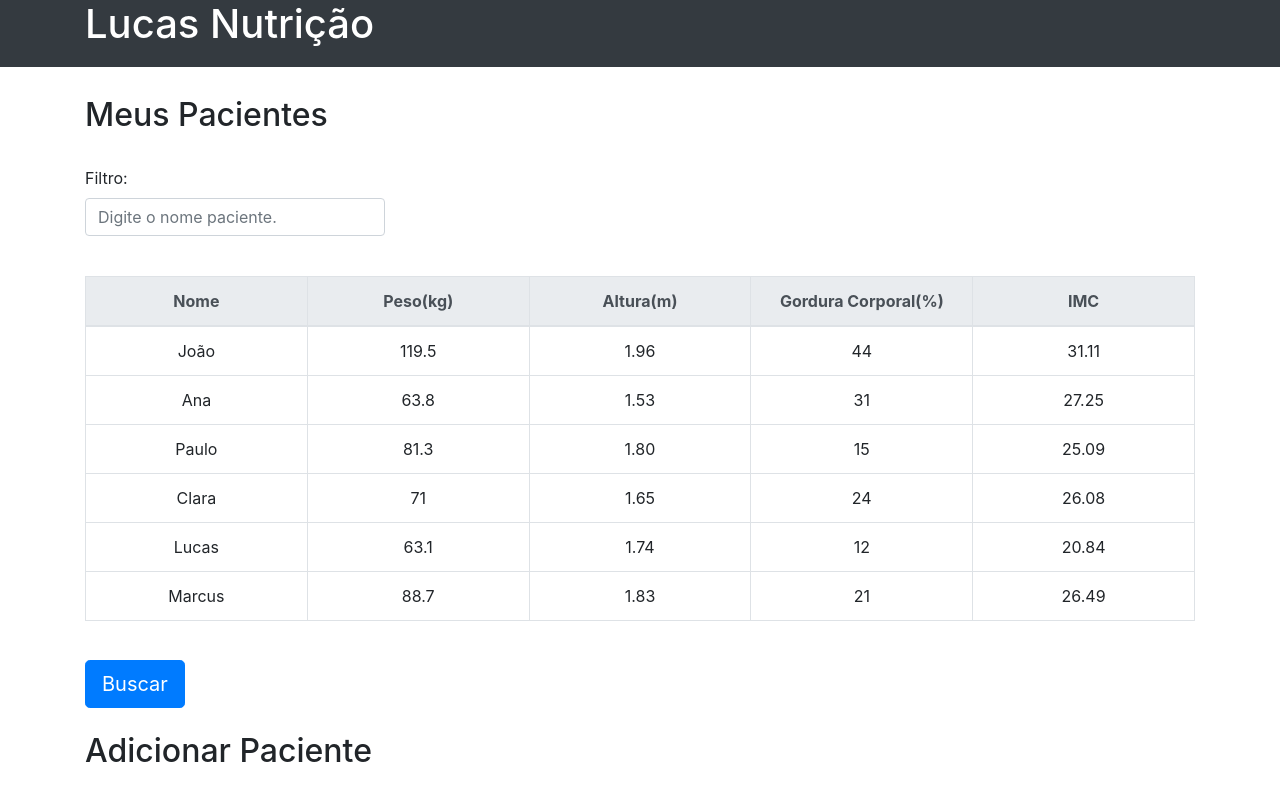
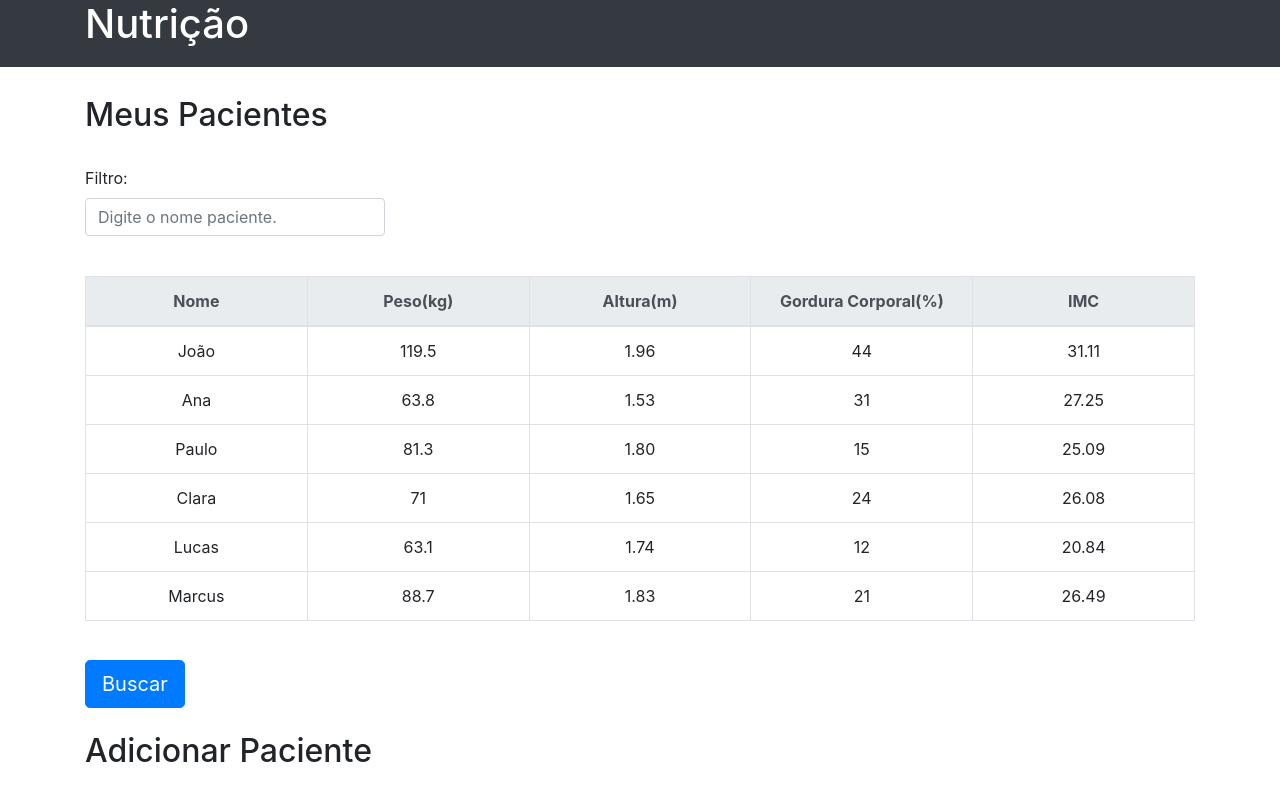
Before and after one commit to lucasmalagutti/projeto-nutricao, a plain HTML site: page index.html in a window 1280 px wide. Shown: the top 800 px of the page. Drawn offline with nearby package versions, Linux system fonts and the light colour scheme.

Commit message:
Update index.html

```diff
--- a/index.html
+++ b/index.html
@@ -4,7 +4,7 @@
 <head>
     <meta charset="UTF-8">
     <meta name="viewport" content="width=device-width, initial-scale=1.0">
-    <title>Lucas Nutrição</title>
+    <title>Nutrição</title>
 
     <link rel="stylesheet" href="https://cdn.jsdelivr.net/npm/bootstrap@4.6.2/dist/css/bootstrap.min.css"
         integrity="sha384-xOolHFLEh07PJGoPkLv1IbcEPTNtaed2xpHsD9ESMhqIYd0nLMwNLD69Npy4HI+N" crossorigin="anonymous">
@@ -15,7 +15,7 @@
     <header>
         <div class="bg-dark text-white posicao-fixada-titulo">
             <div class="container ">
-                <h1 class="titulo">Lucas Nutrição</h1>
+                <h1 class="titulo">Nutrição</h1>
             </div>
         </div>
     </header>
```
